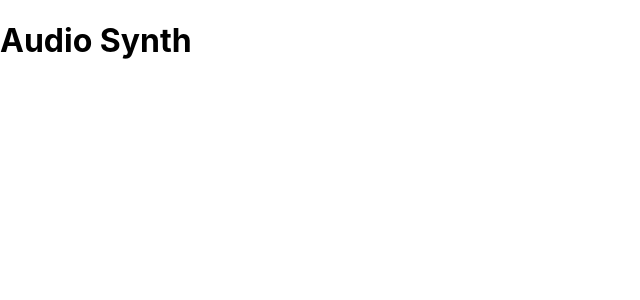
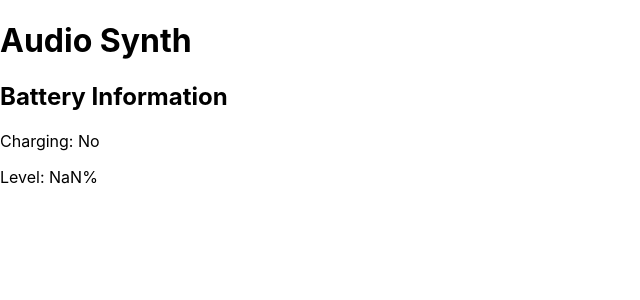
Before and after one commit to SmeatsBeats/osciLoader, a React (Create React App) app: page / in a window 1280 px wide. Shown: the top 300 px of the page, without its empty margins (0-640 px from the left). Built offline with nearby package versions, Linux system fonts and the light colour scheme.

Commit message:
simple battery check

```diff
--- a/package.json
+++ b/package.json
@@ -10,6 +10,7 @@
     "react": "^18.3.1",
     "react-dom": "^18.3.1",
     "react-scripts": "5.0.1",
+    "react-use": "^17.5.0",
     "web-vitals": "^2.1.4"
   },
   "scripts": {
--- a/src/App.js
+++ b/src/App.js
@@ -1,49 +1,45 @@
 import React, { useState, useEffect, useCallback } from 'react';
+import { useBattery } from 'react-use';
 import './App.css';
 
 function AudioSynth() {
 
   return (
-    <h1>Audio Synth</h1>
+    <div>
+      <h1>Audio Synth</h1>
+      <BatteryPercentage />
+    </div>
+
+
   );
-
-//   const [audioContext] = useState(new (window.AudioContext || window.webkitAudioContext)());
-
-//   // Memoize playTone function to prevent it from changing on every render
-//   const playTone = useCallback((frequency = 440) => {
-//     const oscillator = audioContext.createOscillator();
-//     oscillator.type = 'sine';
-//     oscillator.frequency.setValueAtTime(frequency, audioContext.currentTime);
-//     oscillator.connect(audioContext.destination);
-//     oscillator.start();
-//     oscillator.stop(audioContext.currentTime + 1); // Stop after 1 second
-//   }, [audioContext]);
-
-//   useEffect(() => {
-//     // Call getBatteryPercentage when the component mounts
-//     getBatteryPercentage((level) => {
-//       // Play tone with frequency based on battery level
-//       playTone(level);
-//     });
-//   }, [playTone]); // playTone is now stable and won't cause useEffect to re-run unnecessarily
-
-//   return (
-//     <div>
-//       <button onClick={() => playTone()}>Play Tone</button>
-//     </div>
-//   );
-// }
-
-// function getBatteryPercentage(callback) {
-//   navigator.getBattery().then(function(battery) {
-//     // Initial call
-//     callback(battery.level * 100);
-
-//     // Add event listener for level change
-//     battery.addEventListener('levelchange', () => {
-//       callback(battery.level * 100); // Convert to percentage
-//     });
-//   }).catch(error => console.error("Battery status is not supported.", error));
 }
 
+function BatteryPercentage() {
+  // get the battery percentage of the device
+  const battery = useBattery();
+
+  // destructuring the battery object
+  const { isSupported, charging, level } = battery;
+
+  // check if the battery is supported
+
+  if (!isSupported) {
+    return <div>Battery information is not supported</div>;
+  }
+  else {
+    return (
+      <div>
+        <h2>Battery Information</h2>
+        <p>Charging: {charging ? 'Yes' : 'No'}</p>
+        <p>Level: {level * 100}%</p>
+      </div>
+    );
+  }
+
+
+
+}
+
+
+
 export default AudioSynth;
```
Also changed, not shown: 1 other file (tests, documents, lock files or other folders).
